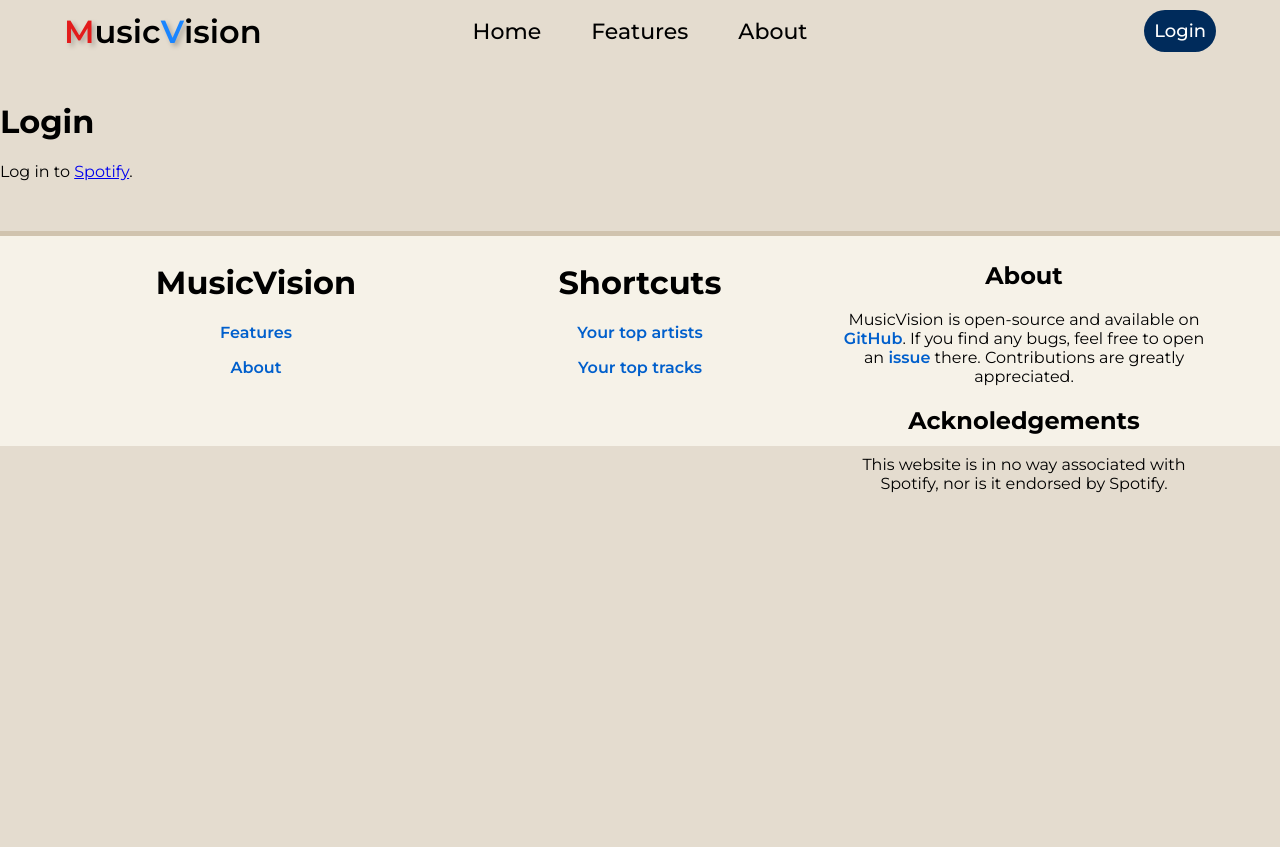
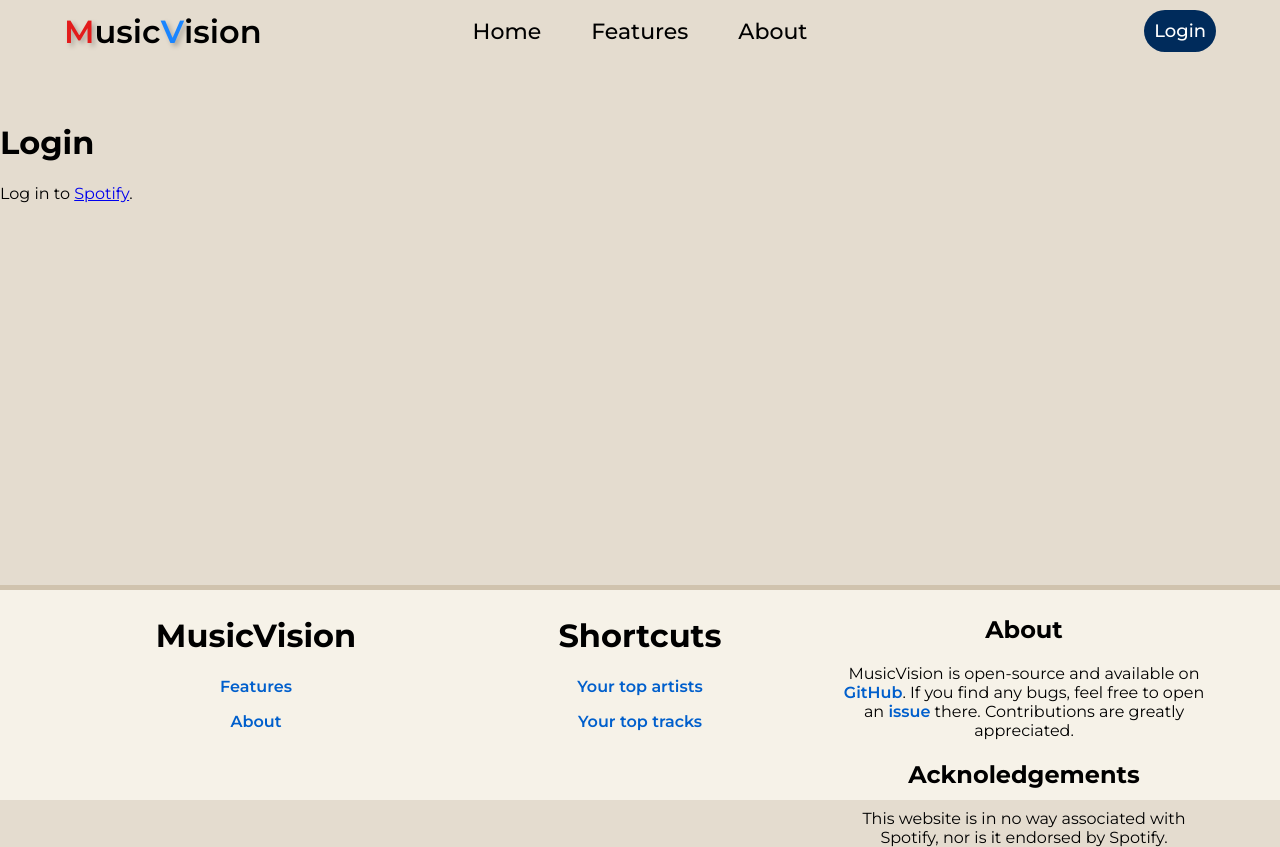
Before and after one commit to ZeroWave022/MusicVision, a Flask app: page /auth/login in a window 1280 px wide. Before the commit the page ends 493 px from the top, so only its background shows below. Run offline with Flask 2, Linux system fonts and the light colour scheme; parts of the project's set-up code (start-up, migrations or seed data) failed here and were passed over.

Commit message:
fix: Always display footer at page bottom

```diff
--- a/musicvision/static/style.css
+++ b/musicvision/static/style.css
@@ -2,6 +2,13 @@ body {
     font-family: "Montserrat", Arial, Helvetica, sans-serif;
     background-color: rgb(228, 220, 207);
     margin: 0;
+    display: flex;
+    flex-direction: column;
+    min-height: 100vh;
+}
+
+main {
+    flex: 1;
 }
 
 .styled-link {
```
